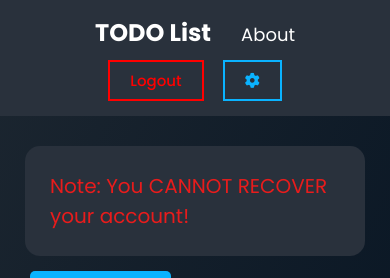
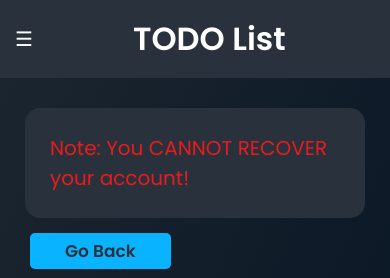
Before and after one commit to Yudin101/TODO-List, a Flask app: page /delete in a window 390 px wide. Shown: the top 278 px of the page. Run offline with Flask 3, Linux system fonts and the light colour scheme; the visitor is signed in with stand-in values (Sample User, id 1); some libraries are stand-ins or nearby versions.

Commit message:
converted the navbar into sidebar in responsive mode

```diff
--- a/static/script.js
+++ b/static/script.js
@@ -52,3 +52,21 @@ function validateForm(){
 
 	return true;
 }
+
+
+function toggleSidebar() {
+    var sidebar = document.getElementById('sidebar');
+
+    var isSidebarOpen = sidebar.style.width === '250px';
+
+    if (!isSidebarOpen) {
+        sidebar.style.width = '250px';
+    } else {
+        sidebar.style.width = '0';
+    }
+}
+
+function closeSidebar() {
+    var sidebar = document.getElementById('sidebar');
+    sidebar.style.width = '0';
+}
--- a/static/styles.css
+++ b/static/styles.css
@@ -228,7 +228,7 @@ nav{
 	color: white;
 }
 
-nav button{
+.nav-button{
 	background: none;
 	font-size: 15px;
 	font-weight: 500;
@@ -239,31 +239,31 @@ nav button{
 	cursor: pointer;
 }
 
-nav button:hover{
+.nav-button:hover{
 	letter-spacing: 1px;
 	background-color: var(--clr);
 	color: white;
 	box-shadow: 0 0 30px 1px rgba(10, 179, 255, 1);
 }
 
-nav button:active{
+.nav-button:active{
 	border-color: #0077b3;
 	background-color: #0077b3;
 	color: lightgray;
 }
 
-nav .logout{
+.logout{
 	color: red;
 	border-color: red;
 	margin-right: 15px;
 }
 
-nav .logout:hover{
+.logout:hover{
 	background-color: red;
 	box-shadow: 0 0 30px 1px red;
 }
 
-nav .logout:active{
+.logout:active{
 	border-color: darkred;
 	background-color: darkred;
 	color: lightgray;
@@ -278,12 +278,12 @@ nav p{
 	color: white;
 }
 
-nav .title-about{
+.title-about{
 	display: flex;
 	align-items: baseline;
 }
 
-nav .about-link{
+.about-link{
 	color: white;
 	font-size: 18px;
 	font-weight: 400;
@@ -291,7 +291,7 @@ nav .about-link{
 	transition: 0.1s;
 }
 
-nav .about-link:hover{
+.about-link:hover{
 	color: var(--clr);
 	text-decoration: underline;
 }
@@ -633,21 +633,115 @@ nav .about-link:hover{
 	text-decoration: underline;
 }
 
+.hidden-desktop{
+	display: none;
+}
+
 @media (max-width: 600px){
 	html{
 		overflow: hidden;
 	}
 
-	nav{
-		flex-direction: column;
+	.index-title{
+		display: flex;
+		margin-left: 100px;
+		color: white;
 	}
 
-	nav p{
-		display: none;
+	.index-title a{
+		color: white;
+		font-weight: 600;
 	}
 
-	nav .title-about{
-		margin-bottom: 0;
+	.desktop-navbar {
+        display: none;
+    }
+
+	.mobile-navbar {
+		display: flex;
+        justify-content: flex-start;
+        align-items: center;
+        background-color: var(--bgClr);
+        padding: 15px;
+	}
+
+	.mobile-navbar button {
+		font-size: 20px;
+		color: #fff;
+		background: none;
+		border: none;
+		cursor: pointer;
+	}
+
+	.toggle-btn {
+		display: flex;
+	    font-size: 20px;
+        color: white;
+        background: none;
+        border: none;
+        cursor: pointer;
+	}
+
+    .about-link{
+    	margin-left: 0;
+    }
+
+	.logout{
+		margin-top: 10px;
+		font-size: 17px;
+		font-weight: 600;
+	}
+
+	.sidebar {
+		display: flex;
+		flex-direction: column;
+		height: 100%;
+		width: 0;
+		position: fixed;
+		top: 0;
+		left: 0;
+		background: rgba(0, 0, 0, 0.3);
+		backdrop-filter: blur(30px);
+		overflow-x: hidden;
+		padding-top: 60px;
+		transition: 0.5s;
+		color: white;
+	}
+
+	.sidebar h1 {
+		padding: 15px 25px;
+		text-decoration: none;
+		font-size: 25px;
+		color: #818181;
+		display: block;
+		transition: 0.3s;
+	}
+
+	.sidebar h1:hover {
+		color: #f1f1f1;
+	}
+
+	.sidebar-div{
+		display: flex;
+		flex-direction: column;
+		margin-left: 25px;
+	}
+
+	.sidebar-div a{
+		display: inline;
+		margin-bottom: 15px;
+	}
+
+	.close-btn {
+		font-size: 30px;
+		position: absolute;
+		top: 20px;
+		right: 25px;
+		cursor: pointer;
+	}
+
+	.close-btn:hover{
+		transform: scale(1.1);
 	}
 
 	.login-register{
@@ -661,10 +755,6 @@ nav .about-link:hover{
 
 	.inputBox label{
 		padding: 10px 17px;
-	}
-
-	.logout{
-		margin-top: 10px;
 	}
 
 	.contents{
--- a/templates/layout.html
+++ b/templates/layout.html
@@ -10,7 +10,12 @@
 </head>
 <body>
 	{% if session["user_id"] %}
-		<nav>
+        <div class="mobile-navbar hidden-desktop">
+            <button class="toggle-btn hidden-desktop" onclick="toggleSidebar()">☰</button>
+            <h1 class="index-title hidden-desktop"><a href="/">TODO List</a></h1>
+        </div>
+
+        <nav class="desktop-navbar">
             <div class="title-about">
                 <a href="/">
                     <h1 class="index-title">TODO List</h1>
@@ -26,14 +31,32 @@
 
             <div>
                 <a href="/logout">
-					<button class="logout">Logout</button>
+                    <button class="nav-button logout">Logout</button>
                 </a>
 
                 <a href="/settings">
-					<button><i class="fa-solid fa-gear"></i></button>
+                    <button class="nav-button"><i class="fa-solid fa-gear"></i></button>
                 </a>
             </div>
         </nav>
+
+        <div class="sidebar hidden-desktop" id="sidebar">
+            <div class="close-btn" onclick="closeSidebar()">×</div>
+
+            <h1>
+            	<a href="/about" class="about-link">About</a>
+        	</h1>
+
+            <div class="sidebar-div">
+	            <a href="/logout">
+	                <button class="nav-button logout">Logout</button>
+	            </a>
+
+	            <a href="/settings">
+	                <button class="nav-button"><i class="fa-solid fa-gear"></i></button>
+	            </a>
+            </div>
+        </div>
     {% endif %}
 
 	<main>
```
Lines whose indentation alone changed are shown as unchanged.
